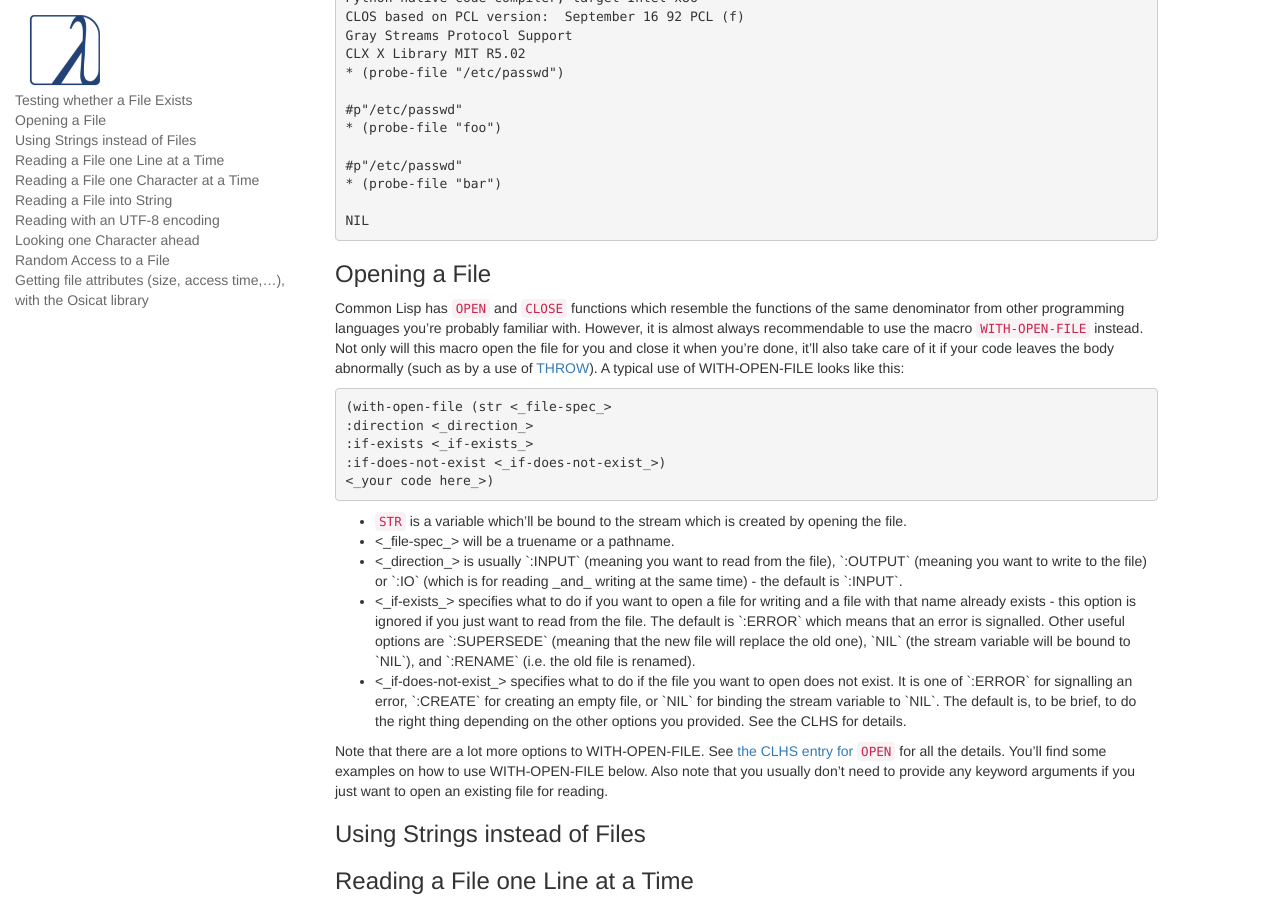
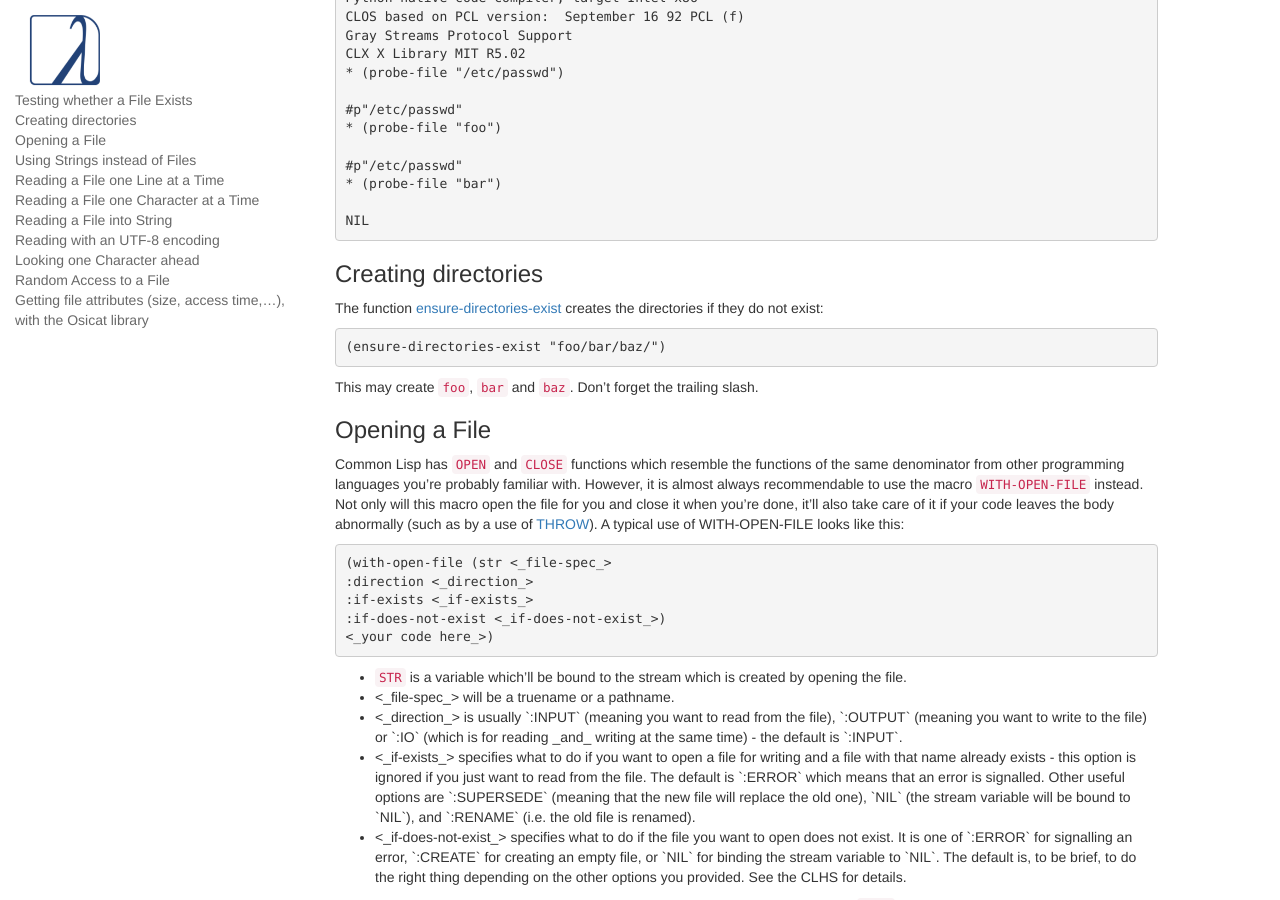
Before and after one commit to LispCookbook/cl-cookbook, a Jekyll site: the page built from files.md, in a window 1280 px wide and 900 px high, scrolled down 388 px. Built offline with Jekyll 4.4.1, drawn with Linux system fonts in a browser that asks for light colours.

Commit message:
files: ensure-directories-exist

```diff
--- a/files.md
+++ b/files.md
@@ -42,6 +42,19 @@ CLX X Library MIT R5.02
 
 NIL
 ~~~
+
+### Creating directories
+
+The function
+[ensure-directories-exist](http://www.lispworks.com/documentation/HyperSpec/Body/f_ensu_1.htm)
+creates the directories if they do not exist:
+
+~~~lisp
+(ensure-directories-exist "foo/bar/baz/")
+~~~
+
+This may create `foo`, `bar` and `baz`. Don't forget the trailing slash.
+
 
 ### Opening a File
 
```
